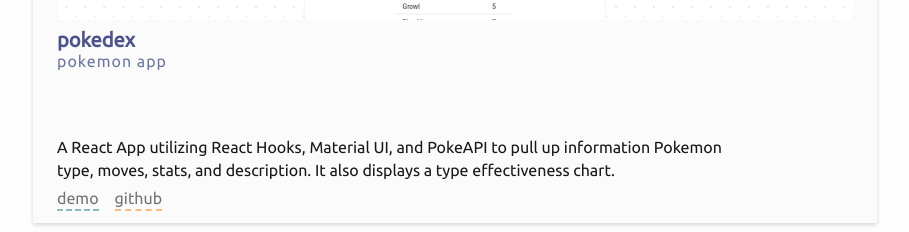
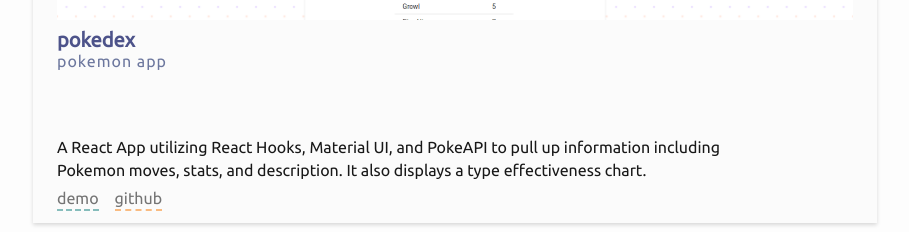
Before and after one commit to MasterBirdy/portfolio-2, a Vue app: page / in a window 1280 px wide. Shown: the part 1280-1512 px from the top of the page, without its empty margins (185-1094 px from the left). Built offline with nearby package versions, Linux system fonts and the light colour scheme; some icons are missing.

Commit message:
Fixed typo

```diff
--- a/src/components/Projects.vue
+++ b/src/components/Projects.vue
@@ -43,7 +43,7 @@ export default {
                     imageLink:
                         "https://images-masterbirdy.s3-us-west-1.amazonaws.com/pokedex-compressor.png",
                     description:
-                        "A React App utilizing React Hooks, Material UI, and PokeAPI to pull up information Pokemon type, moves, stats, and description. It also displays a type effectiveness chart."
+                        "A React App utilizing React Hooks, Material UI, and PokeAPI to pull up information including Pokemon moves, stats, and description. It also displays a type effectiveness chart."
                 },
                 {
                     name: "KaoBook",
```
